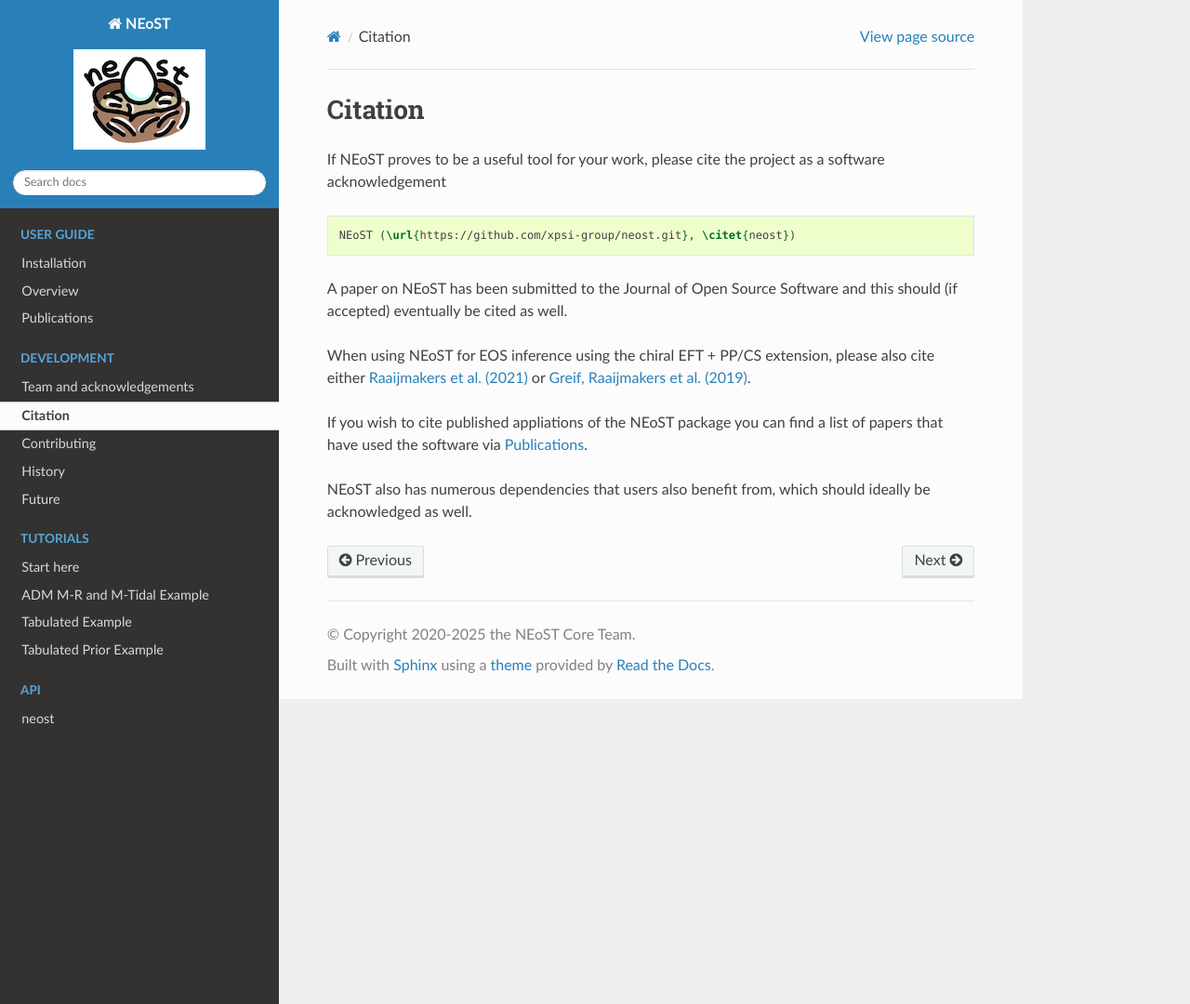
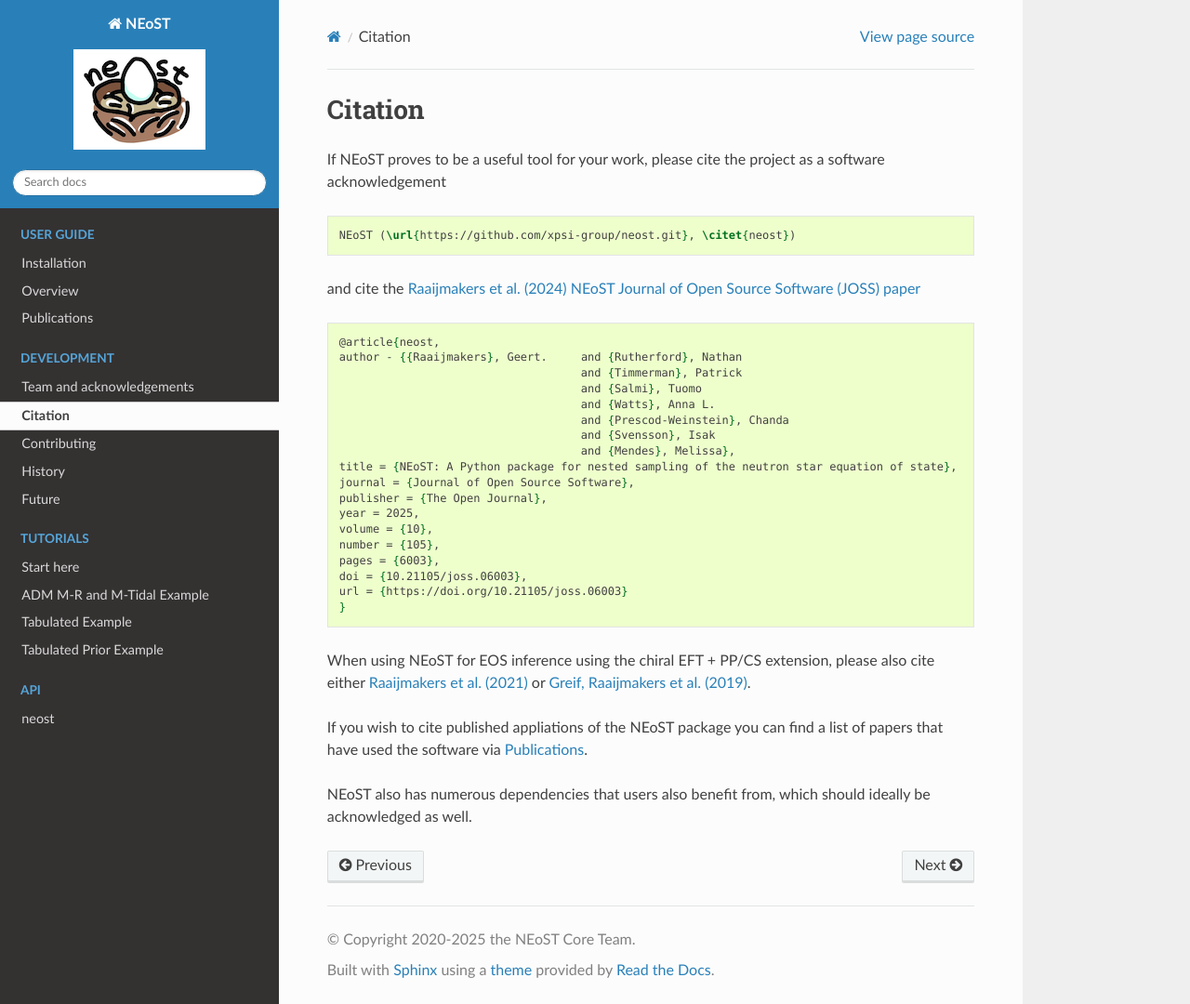
Before and after one commit to xpsi-group/neost, a Sphinx documentation site: the page built from docs/source/citation.rst, in a window 1280 px wide and 1080 px high. Shown: the whole window at 93% size. Built offline with Sphinx 7.4.7 and the Read the Docs theme 3.1.0, drawn with Linux system fonts in a browser that asks for light colours; pages that are not in the unit, such as notebooks, are missing from menus.

Commit message:
Add citation details for JOSS paper

```diff
--- a/docs/source/citation.rst
+++ b/docs/source/citation.rst
@@ -9,7 +9,29 @@ If NEoST proves to be a useful tool for your work, please cite the project as a
 
     NEoST (\url{https://github.com/xpsi-group/neost.git}, \citet{neost})
 
-A paper on NEoST has been submitted to the Journal of Open Source Software and this should (if accepted) eventually be cited as well.
+and cite the `Raaijmakers et al. (2024) NEoST Journal of Open Source Software (JOSS) paper <https://doi.org/10.21105/joss.06003>`_
+
+.. code-block:: latex
+
+    @article{neost,
+    author - {{Raaijmakers}, Geert.	and {Rutherford}, Nathan
+					and {Timmerman}, Patrick
+					and {Salmi}, Tuomo
+					and {Watts}, Anna L.
+					and {Prescod-Weinstein}, Chanda
+					and {Svensson}, Isak
+					and {Mendes}, Melissa},
+    title = {NEoST: A Python package for nested sampling of the neutron star equation of state},
+    journal = {Journal of Open Source Software},
+    publisher = {The Open Journal},
+    year = 2025,
+    volume = {10},
+    number = {105},
+    pages = {6003},
+    doi = {10.21105/joss.06003},
+    url = {https://doi.org/10.21105/joss.06003}
+    }
+
 
 When using NEoST for EOS inference using the chiral EFT + PP/CS extension, please also cite either
 `Raaijmakers et al. (2021) <https://ui.adsabs.harvard.edu/abs/2021ApJ...918L..29R/abstract>`_  or `Greif, Raaijmakers et al. (2019) <https://ui.adsabs.harvard.edu/abs/2019MNRAS.485.5363G/abstract>`_.
```
